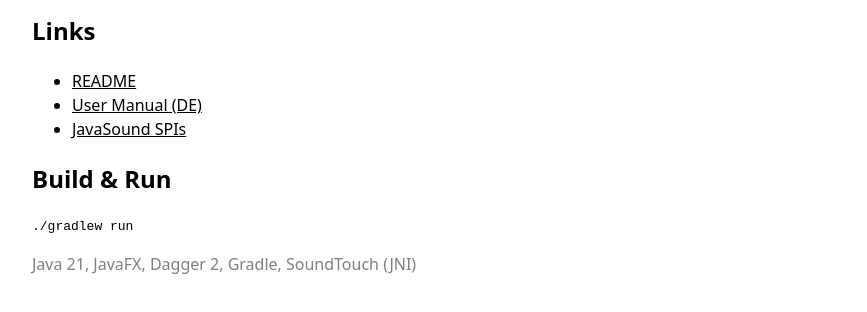
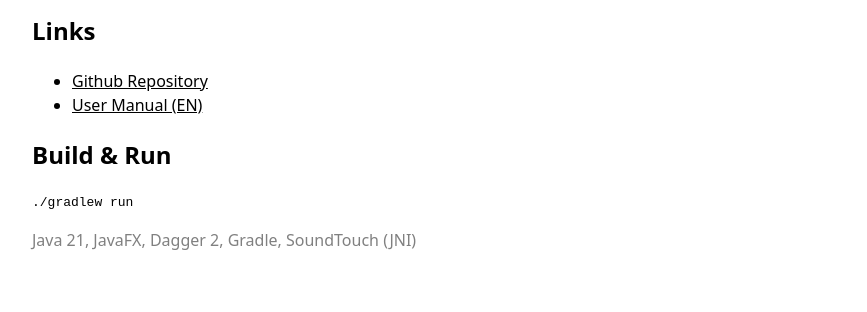
Before and after one commit to egdels/practizer, a plain HTML site: page docs/en/index.html in a window 1280 px wide. Shown: the part 992-1304 px from the top of the page, without its empty margins (168-1035 px from the left). Drawn offline with Linux system fonts and the light colour scheme.

Commit message:
Update index.html

```diff
--- a/docs/en/index.html
+++ b/docs/en/index.html
@@ -18,7 +18,7 @@
 </head>
 <body>
   <header>
-    <img class="logo" src="../../packaging/practizer_256x256.png" alt="Practizer Logo">
+    <img class="logo" src="../practizer_256x256.png" alt="Practizer Logo">
     <h1>Practizer</h1>
     <div class="back"><a href="../">English / Deutsch</a></div>
   </header>
@@ -46,9 +46,8 @@
 
     <h2>Links</h2>
     <ul>
-      <li><a href="../../README.md">README</a></li>
-      <li><a href="../../docs/Benutzerhandbuch_DE.md">User Manual (DE)</a></li>
-      <li><a href="https://github.com/pdudits/soundlibs" target="_blank" rel="noopener">JavaSound SPIs</a></li>
+      <li><a href="https://github.com/egdels/practizer/">Github Repository</a></li>
+      <li><a href="https://github.com/egdels/practizer/blob/main/docs/en/Manual_EN.md">User Manual (EN)</a></li>
     </ul>
 
     <h2>Build & Run</h2>
```
